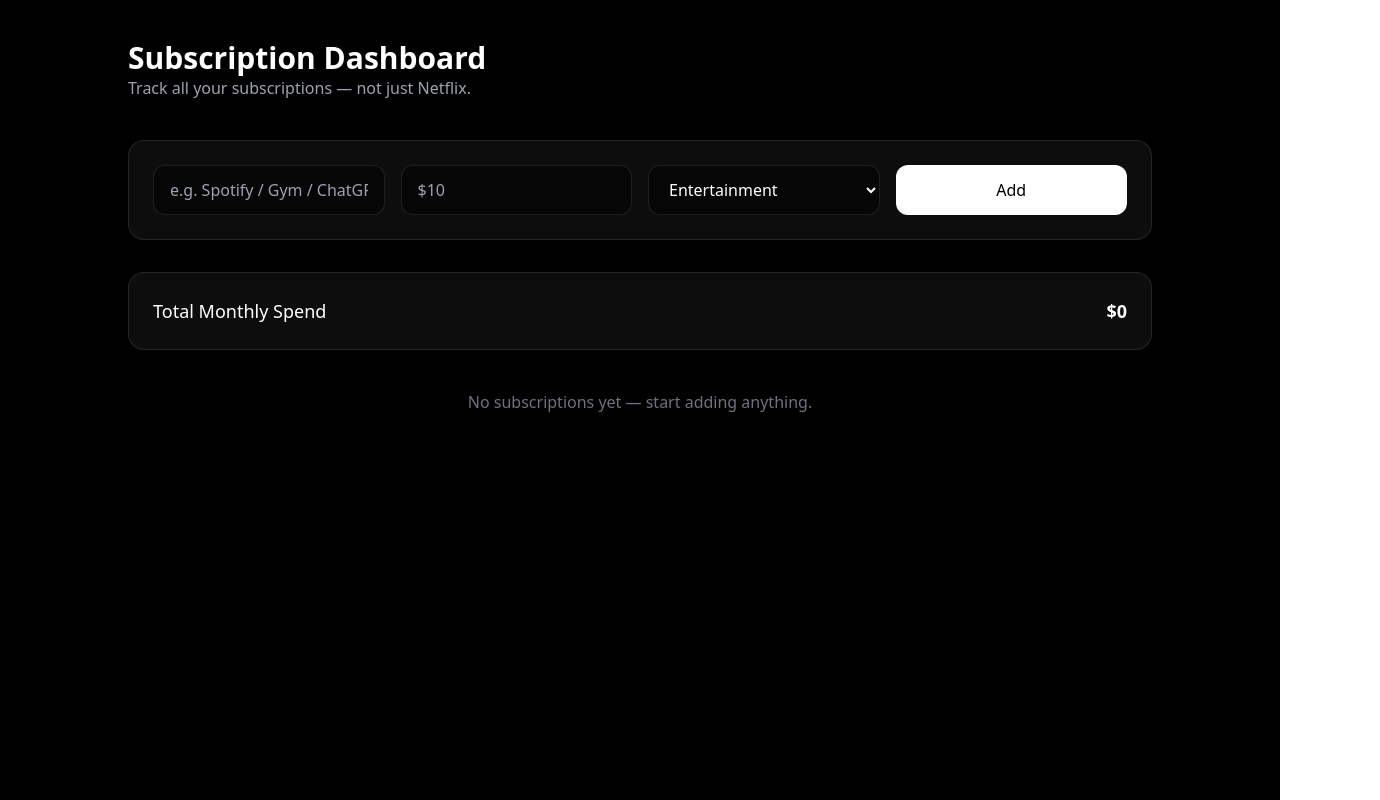
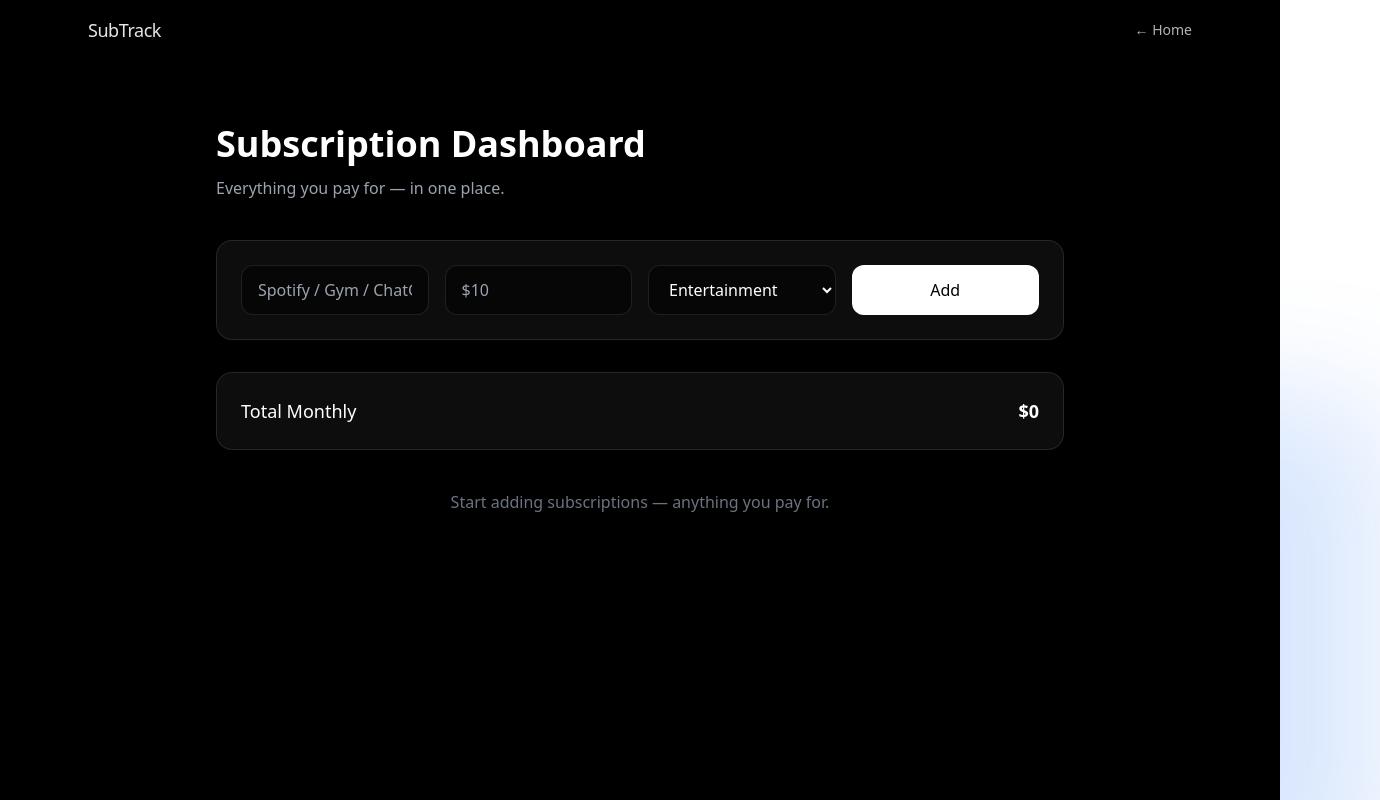
Before and after one commit to editzap/subscription-tracker, a Next.js app: page /tracker in a window 1280 px wide. Shown: the top 800 px of the page, 1380 px wide, since content can reach past the window. Built offline with nearby package versions, Linux system fonts and the light colour scheme.

Commit message:
restore premium homepage UI

```diff
--- a/app/tracker/page.tsx
+++ b/app/tracker/page.tsx
@@ -18,11 +18,7 @@ export default function Tracker() {
   const addSub = () => {
     if (!name || !price) return;
 
-    setSubs([
-      ...subs,
-      { name, price: Number(price), category },
-    ]);
-
+    setSubs([...subs, { name, price: Number(price), category }]);
     setName("");
     setPrice("");
   };
@@ -30,18 +26,40 @@ export default function Tracker() {
   const total = subs.reduce((sum, s) => sum + s.price, 0);
 
   return (
-    <main className="min-h-screen bg-black text-white px-6 py-10">
+    <main className="min-h-screen bg-black text-white overflow-hidden">
+
+      {/* SAME GLOW AS HOMEPAGE */}
+      <div className="absolute inset-0 -z-10">
+        <div className="absolute w-[500px] h-[500px] bg-purple-500 opacity-20 blur-3xl top-[-100px] left-[-100px]" />
+        <div className="absolute w-[500px] h-[500px] bg-blue-500 opacity-20 blur-3xl bottom-[-100px] right-[-100px]" />
+      </div>
+
+      {/* NAV (MATCH HOMEPAGE) */}
+      <nav className="flex justify-between items-center px-6 py-4 max-w-6xl mx-auto">
+        <div className="text-lg font-medium tracking-tight text-white/90">
+          SubTrack
+        </div>
+
+        <a
+          href="/"
+          className="text-sm text-white/70 hover:text-white transition"
+        >
+          ← Home
+        </a>
+      </nav>
 
       {/* HEADER */}
-      <div className="max-w-5xl mx-auto mb-10">
-        <h1 className="text-3xl font-semibold">Subscription Dashboard</h1>
+      <section className="max-w-4xl mx-auto px-6 pt-16 pb-10">
+        <h1 className="text-4xl font-semibold mb-3">
+          Subscription Dashboard
+        </h1>
         <p className="text-gray-400">
-          Track all your subscriptions — not just Netflix.
+          Everything you pay for — in one place.
         </p>
-      </div>
+      </section>
 
       {/* ADD CARD */}
-      <div className="max-w-5xl mx-auto mb-8">
+      <section className="max-w-4xl mx-auto px-6 mb-8">
         <div className="bg-white/5 border border-white/10 rounded-2xl p-6 backdrop-blur-xl">
 
           <div className="grid md:grid-cols-4 gap-4">
@@ -49,7 +67,7 @@ export default function Tracker() {
             <input
               value={name}
               onChange={(e) => setName(e.target.value)}
-              placeholder="e.g. Spotify / Gym / ChatGPT"
+              placeholder="Spotify / Gym / ChatGPT"
               className="bg-black/50 border border-white/10 rounded-xl px-4 py-3 outline-none"
             />
 
@@ -84,18 +102,18 @@ export default function Tracker() {
           </div>
 
         </div>
-      </div>
+      </section>
 
-      {/* TOTAL CARD */}
-      <div className="max-w-5xl mx-auto mb-8">
+      {/* TOTAL (PREMIUM CARD) */}
+      <section className="max-w-4xl mx-auto px-6 mb-8">
         <div className="bg-white/5 border border-white/10 rounded-2xl p-6 backdrop-blur-xl flex justify-between text-lg">
-          <span>Total Monthly Spend</span>
+          <span>Total Monthly</span>
           <span className="font-semibold">${total}</span>
         </div>
-      </div>
+      </section>
 
       {/* LIST */}
-      <div className="max-w-5xl mx-auto space-y-4">
+      <section className="max-w-4xl mx-auto px-6 pb-20 space-y-4">
 
         {subs.map((sub, i) => (
           <motion.div
@@ -117,11 +135,11 @@ export default function Tracker() {
 
         {subs.length === 0 && (
           <div className="text-center text-gray-500 mt-10">
-            No subscriptions yet — start adding anything.
+            Start adding subscriptions — anything you pay for.
           </div>
         )}
 
-      </div>
+      </section>
 
     </main>
   );
```
